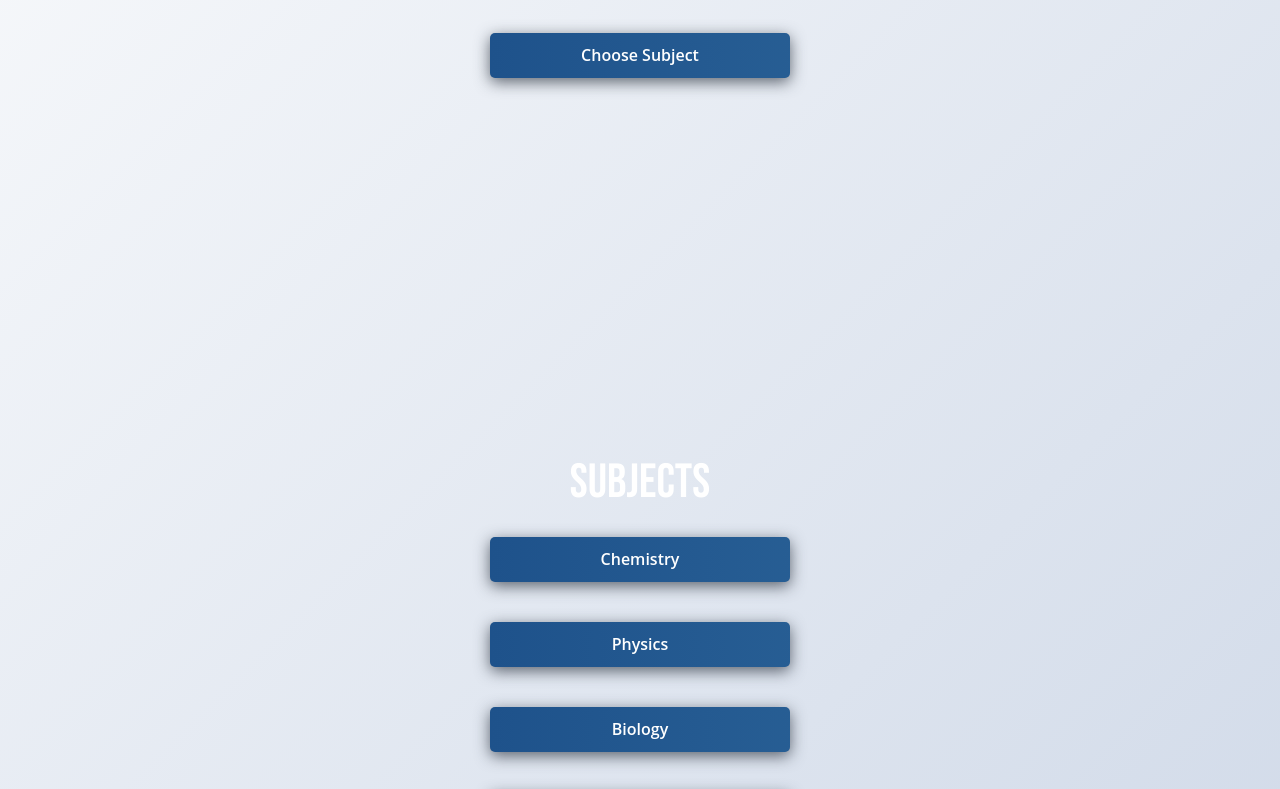
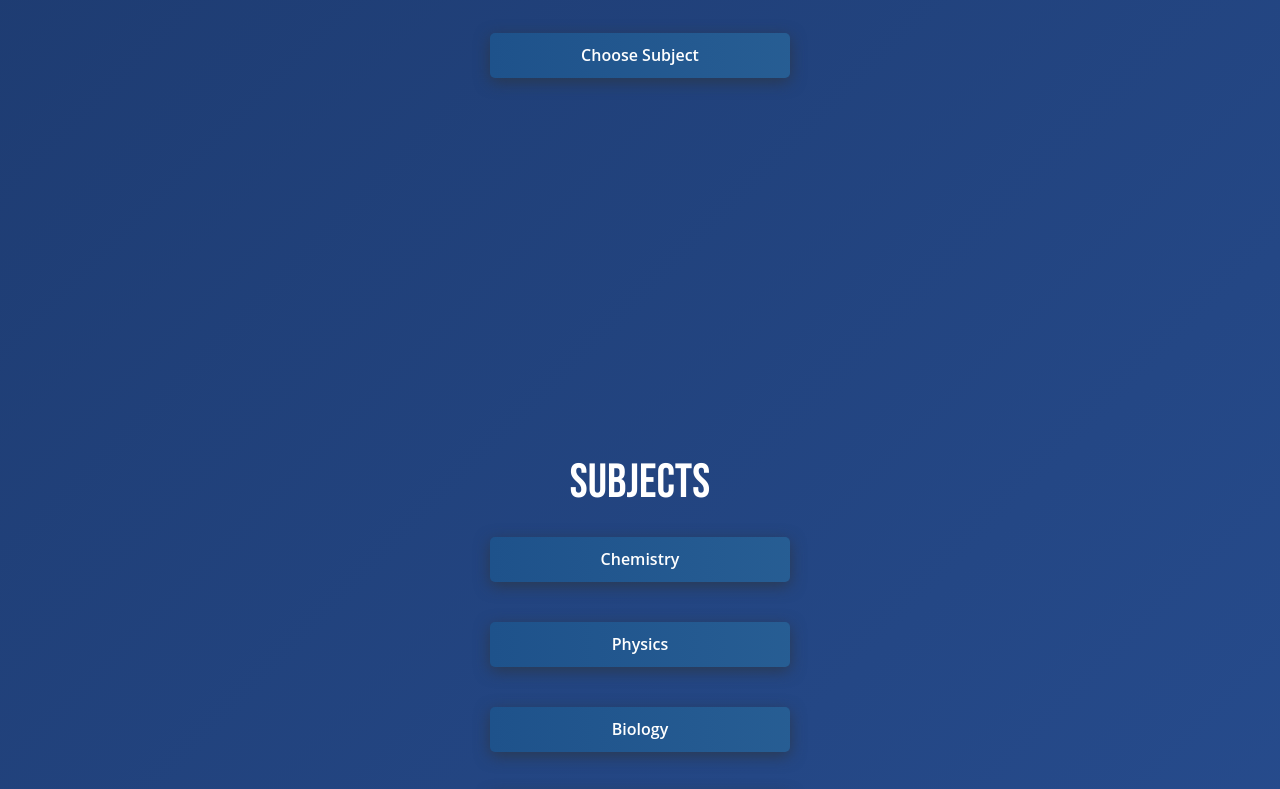
Before and after one commit to AstraPenguin/Atomica, a plain HTML site: page index.html in a window 1280 px wide. Shown: the part 386-1175 px from the top of the page. Drawn offline with nearby package versions, Linux system fonts and the light colour scheme; files whose address does not match are found by name.

Commit message:
Update style2.css

```diff
--- a/css/style2.css
+++ b/css/style2.css
@@ -1,6 +1,6 @@
 html,
 body {
-	background-image: linear-gradient(135deg, #f5f7fa 10%, #c3cfe2 100%);
+	background-image: linear-gradient(135deg, #1e3c72 10%, #2a5298 100%);
 	margin: 0;
   padding: 0;
   width: 100%;
```
